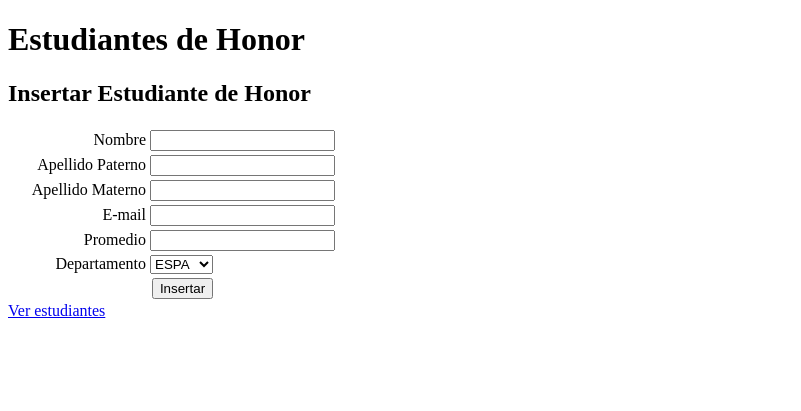
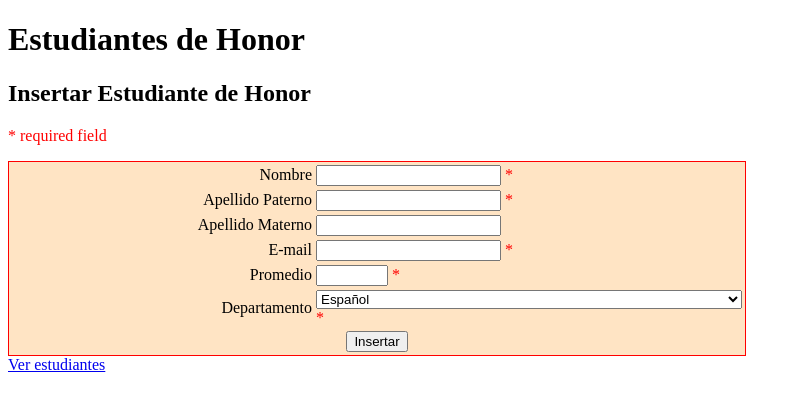
Before and after one commit to Ale2597/PHP, a PHP site: page /insertar_estudiantes_de_honor.php in a window 1280 px wide. Shown: the top 411 px of the page, without its empty margins (0-801 px from the left). Run offline with PHP 8.4, Linux system fonts and the light colour scheme; data comes from the database, SQL or seed files in the repository.

Commit message:
Cambios Insertar estudiante
Nombre de departs provienen de la bd e inputs son validados.

```diff
--- /dev/null
+++ b/crud/conectiondb.php
@@ -0,0 +1,8 @@
+<?php
+
+    //Intento de coneccion a servidor de base de datos.
+
+    $dbc = @mysqli_connect('localhost', 'root', '', 'programahonor')
+            OR die('No se pudo conectar a MySQL: '.mysqli_connect_error());
+
+?>
--- a/crud/index.css
+++ b/crud/index.css
@@ -1,11 +1,18 @@
 body{
 
+}
+
+form{
+    min-width: 1000px;
+    width: auto;
+    text-align:left;
 }
 
 table{
     background-color: bisque;
     border: 1px solid red;
     border-bottom: collapse;
+    width: auto;
 }
 
 #table_header{
@@ -22,3 +29,7 @@
 td{
     width: 300px;
 }
+
+.error {
+    color: #FF0000;
+}
--- a/crud/insertar_estudiantes_de_honor.php
+++ b/crud/insertar_estudiantes_de_honor.php
@@ -17,10 +17,18 @@
 
 -->
 <!DOCTYPE html>
+
+
+<?php
+    //Conexion a base de datos.
+    include('conectiondb.php');
+?>
 <html>
 <head>
     <meta charset="UTF-8" />
     <title>Insertar Estudiante de Honor</title>
+    <link href="https://fonts.googleapis.com/css?family=Source+Code+Pro&display=swap" rel="stylesheet">
+    <link rel="stylesheet" type="text/css" href="index.css">
 </head>
 <body>
 <h1>Estudiantes de Honor</h1>
@@ -28,8 +36,9 @@
 <?php
 if (isset($_POST['submit']))
 {
-	$dbc = @mysqli_connect('localhost', 'root', '','programahonor')
-           OR die('No se pudo conectar a MySQL: '. mysqli_connect_error());
+//	$dbc = @mysqli_connect('localhost', 'root', '','programahonor')
+//           OR die('No se pudo conectar a MySQL: '. mysqli_connect_error());
+
 
 
 	$nombre= $_POST['nombre'];
@@ -39,11 +48,18 @@
 	$promedio= $_POST['promedio'];
 	$depto_id= $_POST['depto_id'];
 
+    $nombre = filter_input(INPUT_POST, 'nombre', FILTER_SANITIZE_SPECIAL_CHARS);
+    $apellido_p = filter_input(INPUT_POST, 'apellido_p', FILTER_SANITIZE_SPECIAL_CHARS);
+    $apellido_m = filter_input(INPUT_POST, 'apellido_m', FILTER_SANITIZE_SPECIAL_CHARS);
+
+
+    //Query para insertar estudiante.
 	$query = "INSERT INTO estudiante
 				( apellido_p, apellido_m, nombre, email, promedio, depto_id)
 				VALUES ('".$apellido_p."', '".$apellido_m."', '".$nombre."', '".$email."', ".$promedio.", ".$depto_id.")";
     echo "<p>$query</p>";
 	$r = mysqli_query($dbc,$query);
+
 
 	if(mysqli_affected_rows($dbc) == 1)
 	   print '<h3>El estudiante ha sido insertado con éxito.</h3>';
@@ -54,15 +70,22 @@
 ?>
 
 <h2>Insertar Estudiante de Honor</h2>
+<p><span class="error">* required field</span></p>
 <form id='form1' name='form1' method='POST' action='insertar_estudiantes_de_honor.php'>
   <table width='349' border='0'>
     <tr>
       <td width="135" align='right'>Nombre</td>
-      <td width="204" align='left'><input name='nombre' type='text' id='nombre' /></td>
+      <td width="204" align='left'>
+      <input name='nombre' type='text' id='nombre' required/>
+       <span class="error">*</span>
+      </td>
     </tr>
     <tr>
       <td align='right'>Apellido Paterno</td>
-      <td align='left'><input name='apellido_p' type='text' id='apellido_p' /></td>
+      <td align='left'>
+      <input name='apellido_p' type='text' id='apellido_p' required/>
+      <span class="error">*</span>
+      </td>
     </tr>
     <tr>
       <td align='right'>Apellido Materno</td>
@@ -71,29 +94,41 @@
     <tr>
       <td align='right'>E-mail</td>
       <td align='left'><label for="email"></label>
-      <input type="text" name="email" id="email" /></td>
+      <input type="email" name="email" id="email" required/>
+      <span class="error">*</span>
+      </td>
     </tr>
     <tr>
       <td align='right'>Promedio</td>
-      <td align='left'><input name='promedio' type='text' id='promedio' /></td>
+      <td align='left'>
+      <input type="number" size="6" name="promedio" min="3.50" max="4.00" step="0.01" required/>
+      <span class="error">*</span>
+      </td>
     </tr>
     <tr>
       <td align='right'>Departamento</td>
-      <td align='left'><select name='depto_id' id='lista'>
-    <option value='1'>ESPA</option>
-    <option value='2'>INGL</option>
-    <option value='3'>MATE</option>
-    <option value='4'>CISO</option>
-    <option value='5'>HUMA</option>
-    <option value='6'>TEQU</option>
-    <option value='7'>CCOM</option>
-    <option value='8'>BIOL</option>
-    <option value='9'>COMU</option>
-    <option value='10'>ADEM</option>
-    <option value='11'>ENFE</option>
-    <option value='12'>EDUC</option>
-          <option value='13'>SOFI</option>
-  </select></td>
+      <td align='left'>
+      <select name='depto_id' id='lista' required>
+      <?php
+
+        //Query para seleccionar departamentos.
+        $query2 = "SELECT * FROM departamento";
+
+        $r2 = mysqli_query($dbc,$query2);
+
+        echo "<p>$query2</p>";
+
+        if($r2 = mysqli_query($dbc, $query2)){
+            while($row2=mysqli_fetch_array($r2)){
+                print '<option value='.$row2[depto_id].'>'.$row2[nombre].'</option>';
+            }
+        }
+
+        ?>
+
+  </select>
+   <span class="error">*</span>
+   </td>
     </tr>
     <tr>
       <td colspan='2' align='center'><input type='submit' name='submit' id='submit' value='Insertar'/></td>
```
Also changed, not shown: crud/index.php (+4 -3 lines).
